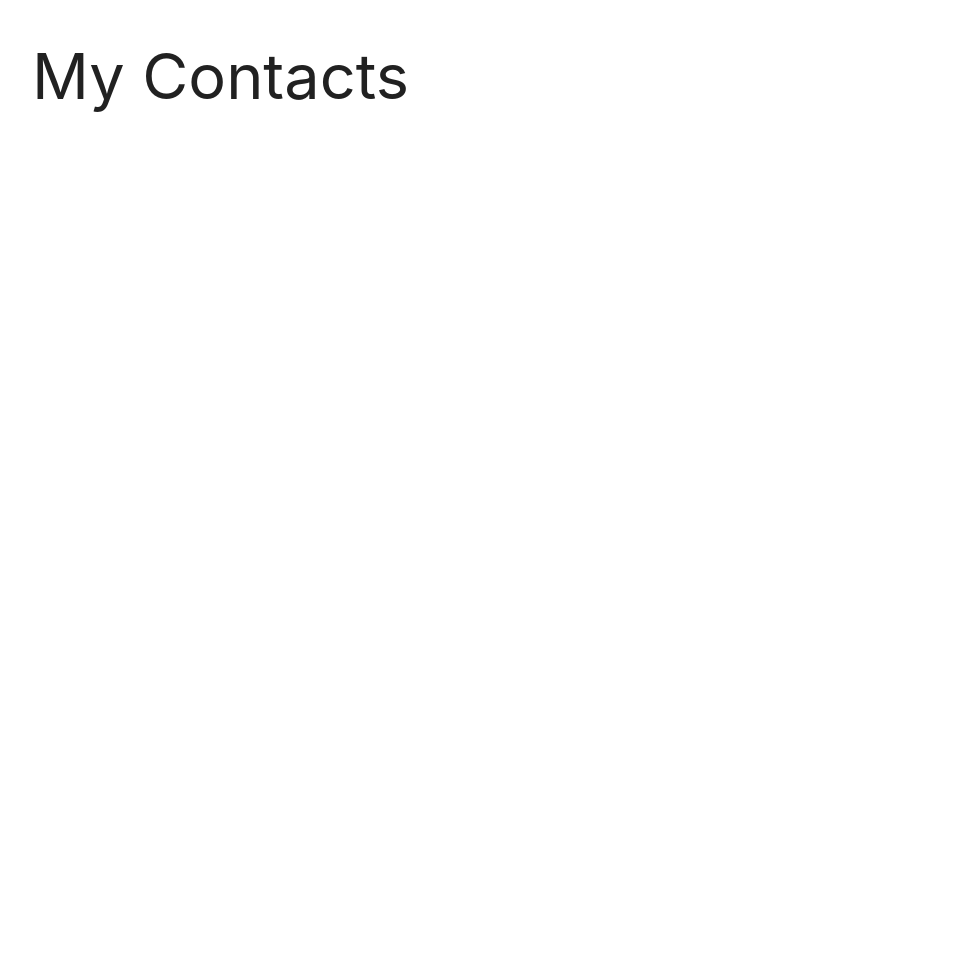
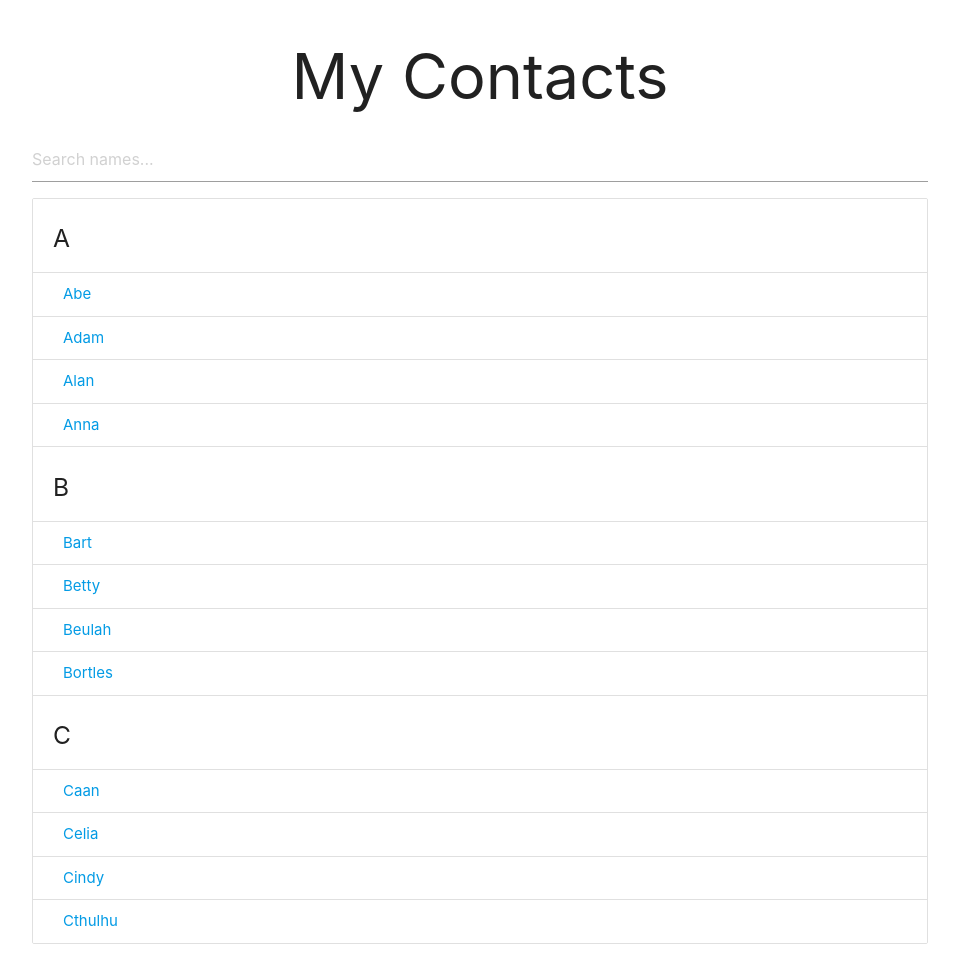
Before and after one commit to rotwang00/filterable_list, a plain HTML site: page index.html in a window 1280 px wide. Shown: the whole page, without its empty margins (160-1119 px from the left). Before the commit the page ends 800 px from the top, so only its background shows below. Drawn offline with nearby package versions, Linux system fonts and the light colour scheme.

Commit message:
Finished tutorial

```diff
--- a/index.html
+++ b/index.html
@@ -13,7 +13,83 @@
   </head>
   <body>
     <div class="container">
-      <h1 class="aligin-center">My Contacts</h1>
+      <h1 class="center-align">My Contacts</h1>
+      <input type="text" id="filterInput" placeholder="Search names..." />
+      <ul id="names" class="collection with-header">
+        <li class="collection-header">
+          <h5>A</h5>
+        </li>
+        <li class="collection-item">
+          <a href="#">Abe</a>
+        </li>
+        <li class="collection-item">
+          <a href="#">Adam</a>
+        </li>
+        <li class="collection-item">
+          <a href="#">Alan</a>
+        </li>
+        <li class="collection-item">
+          <a href="#">Anna</a>
+        </li>
+        <li class="collection-header">
+          <h5>B</h5>
+        </li>
+        <li class="collection-item">
+          <a href="#">Bart</a>
+        </li>
+        <li class="collection-item">
+          <a href="#">Betty</a>
+        </li>
+        <li class="collection-item">
+          <a href="#">Beulah</a>
+        </li>
+        <li class="collection-item">
+          <a href="#">Bortles</a>
+        </li>
+        <li class="collection-header">
+          <h5>C</h5>
+        </li>
+        <li class="collection-item">
+          <a href="#">Caan</a>
+        </li>
+        <li class="collection-item">
+          <a href="#">Celia</a>
+        </li>
+        <li class="collection-item">
+          <a href="#">Cindy</a>
+        </li>
+        <li class="collection-item">
+          <a href="#">Cthulhu</a>
+        </li>
+      </ul>
     </div>
+    <script>
+      // Get input element
+      let filterInput = document.getElementById("filterInput");
+      // Add event listener
+      filterInput.addEventListener("keyup", filterNames);
+
+      function filterNames() {
+        // Get value of input
+        let filterValue = document
+          .getElementById("filterInput")
+          .value.toUpperCase();
+        // Get names ul
+        let ul = document.getElementById("names");
+        // Get lis from ul
+        let li = ul.querySelectorAll("li.collection-item");
+
+        // Loop through collection-item lis
+        for (let i = 0; i < li.length; i++) {
+          let a = li[i].getElementsByTagName("a")[0];
+          // If matched
+          if (a.innerHTML.toUpperCase().indexOf(filterValue) > -1) {
+            li[i].style.display = "";
+          } else {
+            li[i].style.display = "none";
+          }
+        }
+      }
+    </script>
   </body>
 </html>
```
